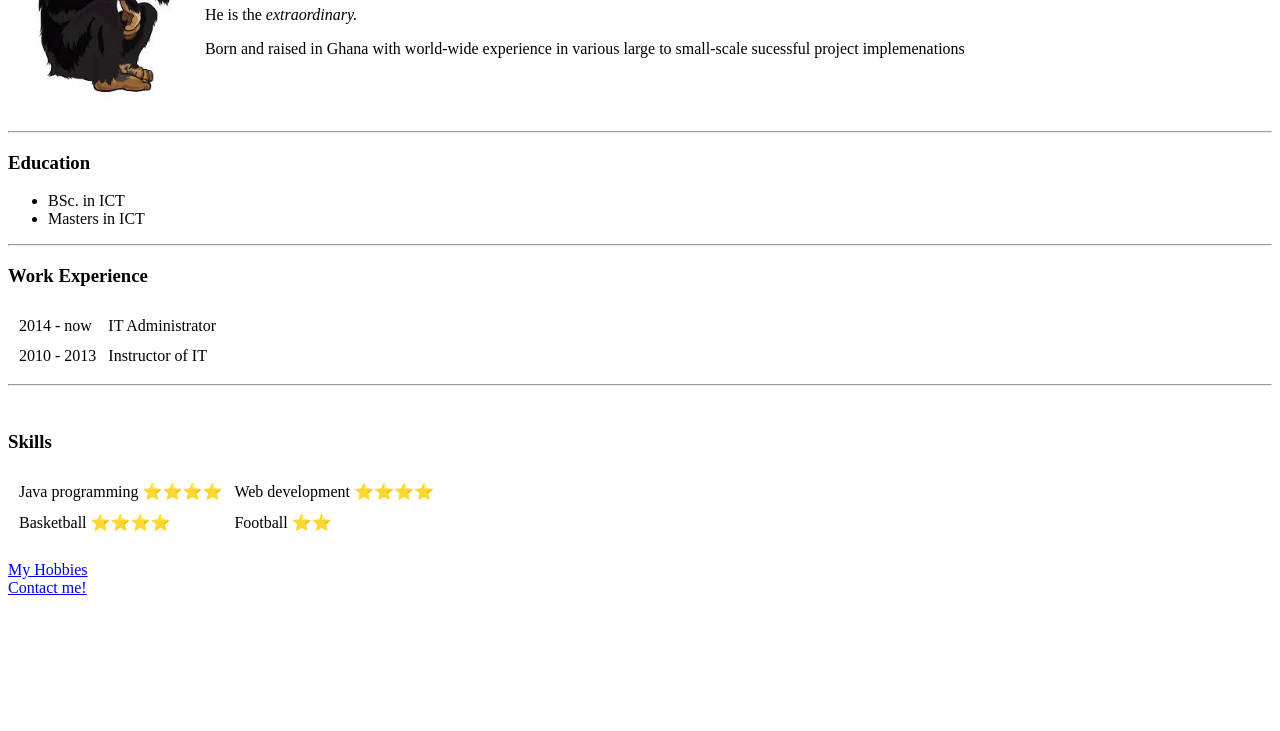
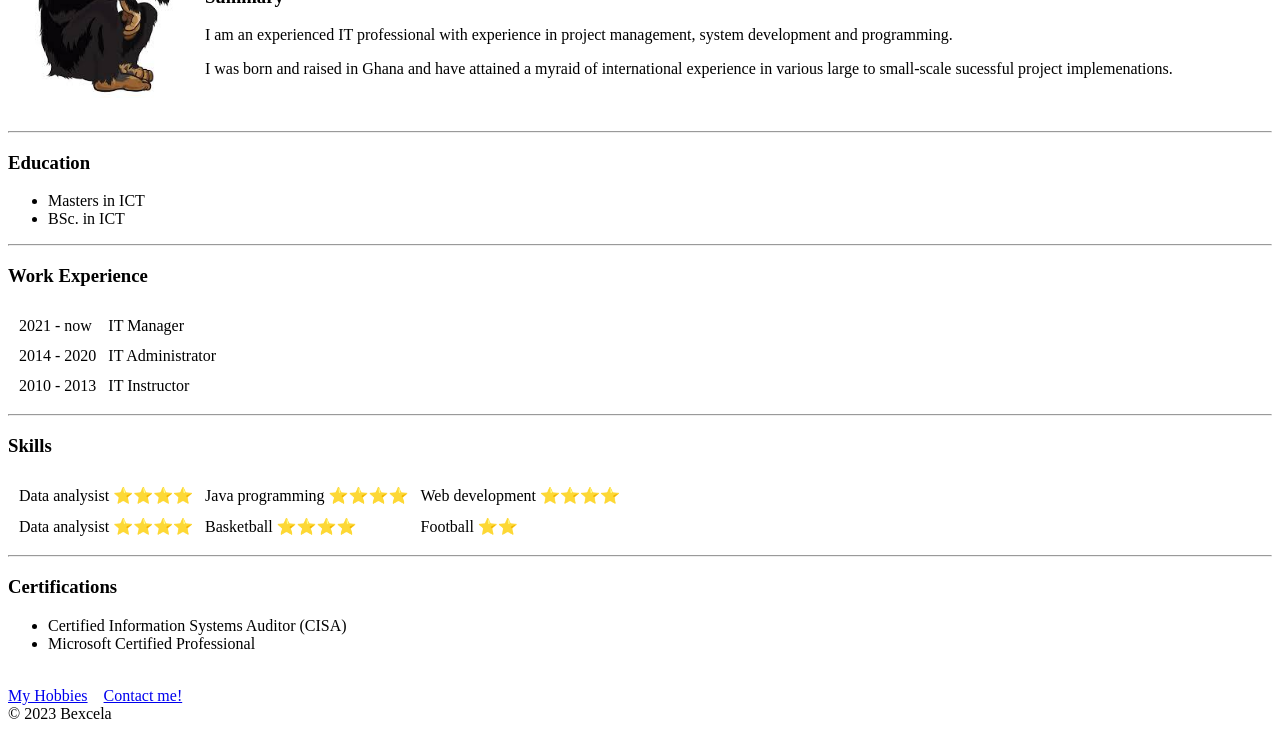
Before and after one commit to bexcela/cv, a plain HTML site: page index.html in a window 1280 px wide. Shown: the part 131-862 px from the top of the page. Before the commit the page ends 800 px from the top, so only its background shows below. Drawn offline with Linux system fonts and the light colour scheme.

Commit message:
2023octupdate

```diff
--- a/index.html
+++ b/index.html
@@ -3,7 +3,7 @@
 
 <head>
   <meta charset="utf-8">
-  <title>❤Bex's Page</title>
+  <title>My Resume</title>
 </head>
 
 <body>
@@ -13,13 +13,11 @@
       <td><img height="200px" src="images/pic.jpg" alt="floyd profile pic" /></td>
       <td>
         <h1>Alb Bex</h1>
-        <p>He is the <em>
-            extraordinary.</em>
-        </p>
-
+        <h3>Summary</h3>
+        <p>I am an experienced IT professional with experience in project management, system development and programming.</em> </p>
         <p>
-          Born and raised in Ghana with world-wide experience in various large to small-scale sucessful project
-          implemenations
+          I was born and raised in Ghana and have attained a myraid of international experience in various large to small-scale sucessful project
+          implemenations.
         </p>
       </td>
     </tr>
@@ -27,47 +25,50 @@
   <hr />
   <h3>Education</h3>
   <ul>
-    <li>
-      BSc. in ICT
-    </li>
-    <li>
-      Masters in ICT
-    </li>
+    <li> Masters in ICT </li>
+    <li> BSc. in ICT </li>
   </ul>
-
   <hr />
   <h3>Work Experience</h3>
   <table cellspacing="10px">
     <tr>
-      <td>2014 - now</td>
+      <td>2021 - now</td>
+      <td>IT Manager</td>
+    </tr>
+    <tr>
+      <td>2014 - 2020</td>
       <td>IT Administrator</td>
     </tr>
     <tr>
       <td>2010 - 2013</td>
-      <td>Instructor of IT</td>
+      <td>IT Instructor</td>
     </tr>
   </table>
   <hr />
-  <br />
-
   <h3>Skills</h3>
   <table cellspacing="10px">
     <tr>
-      <td>Java programming ⭐⭐⭐⭐</td>
-      <td>Web development ⭐⭐⭐⭐</td>
+      <td> Data analysist ⭐⭐⭐⭐ </td>
+      <td> Java programming ⭐⭐⭐⭐ </td>
+      <td> Web development ⭐⭐⭐⭐ </td>
     </tr>
     <tr>
-      <td>Basketball ⭐⭐⭐⭐</td>
-      <td>Football ⭐⭐
-      </td>
+      <td> Data analysist ⭐⭐⭐⭐ </td>
+      <td> Basketball ⭐⭐⭐⭐ </td>
+      <td> Football ⭐⭐ </td>
     </tr>
   </table>
-  </hr>
+  <hr/>
+  <h3>Certifications</h3>
+  <ul>
+    <li> Certified Information Systems Auditor (CISA)</li>
+    <li> Microsoft Certified Professional</li>
+  </ul>
   <br />
 
   <a href="hobbies.html">My Hobbies</a>
-  <br />
+  &nbsp;&nbsp;
   <a href="contacts.html">Contact me!</a>
 </body>
-
+<footer> © 2023 Bexcela</footer>
 </html>
```
